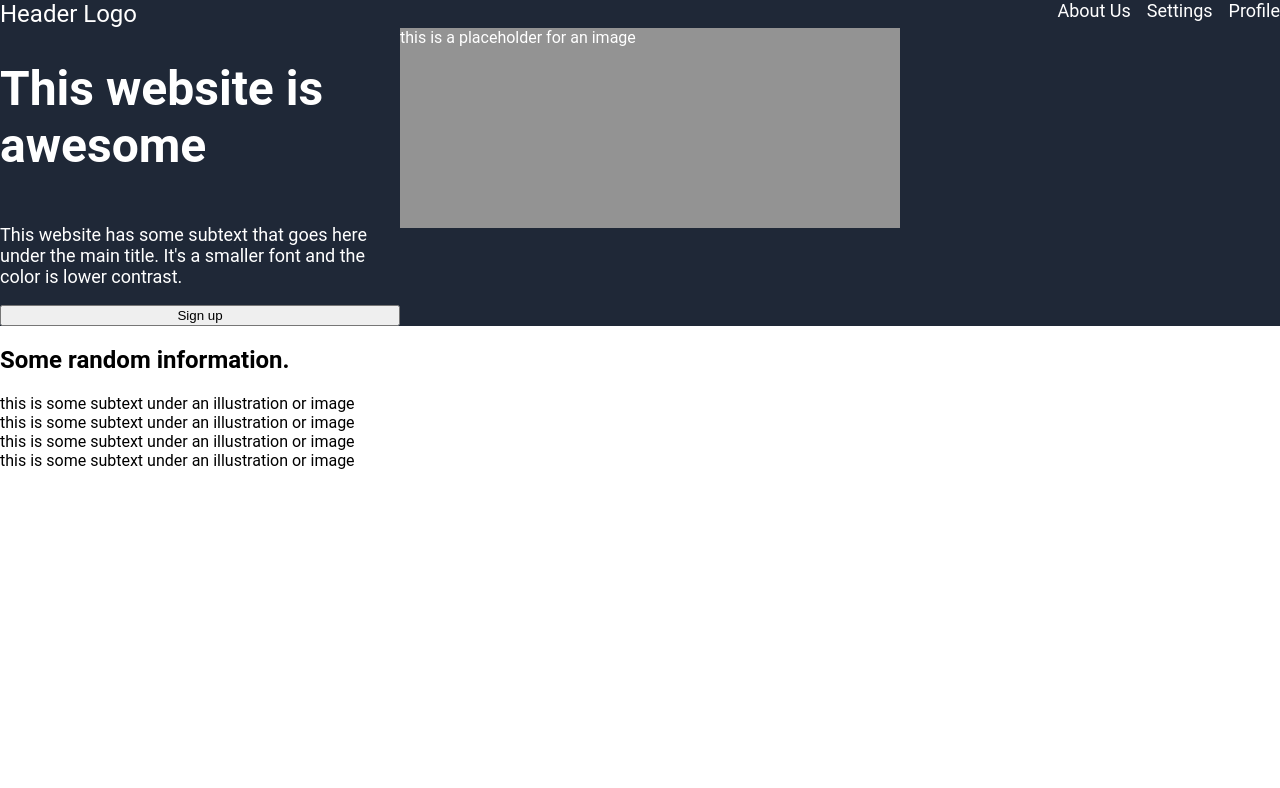
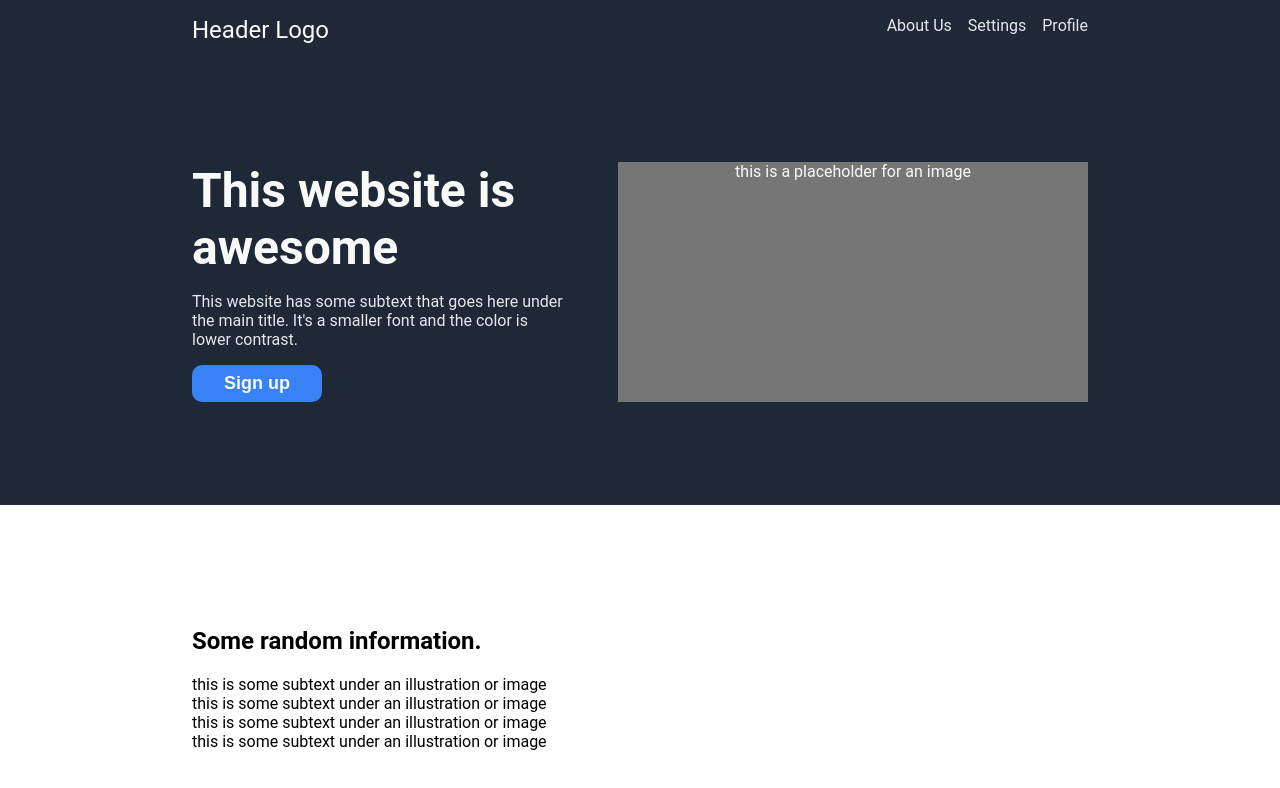
Before and after one commit to joaquinauc/landing-page-demo, a plain HTML site: page index.html in a window 1280 px wide. Drawn offline with Linux system fonts and the light colour scheme.

Commit message:
Style button, finish styling header and hero

```diff
--- a/styles.css
+++ b/styles.css
@@ -1,19 +1,24 @@
 body {
     margin: 0;
     padding: 0;
-    font-family: 'Roboto', 'sans-serif';
+    font-family: 'Roboto', sans-serif;
     display: flex;
     flex-direction: column;
 }
 
+.hero-container, .info-container {
+    padding: 8% 15%;
+}
+
 .header, .hero-container {
     background-color: #1F2837;
-    color: white;
+    color: #F9FAF8;
 }
 
 .header {
     display: flex;
     justify-content: space-between;
+    padding: 16px 15%;
 }
 
 .header-logo {
@@ -21,7 +26,8 @@ body {
 }
 
 .header-links, p {
-    font-size: 18px;
+    font-size: 16px;
+    color: #E5E7EB;
 }
 
 .header-links ul {
@@ -33,17 +39,21 @@ body {
 }
 
 h1 {
+    margin: 0;
     font-size: 48px;
 }
 
 .hero-container {
     display: flex;
+    justify-content: space-between;
+    align-items: stretch;
+    gap: 50px;
 }
 
 .image {
-    height: 200px;
     width: 500px;
-    background-color: #939393;
+    background-color: #767676;
+    text-align: center;
 }
 
 .hero-content {
@@ -52,3 +62,14 @@ h1 {
     flex-basis: 400px;
     flex-wrap: wrap;
 }
+
+button {
+    background-color: #3882F6;
+    color: #F9FAF8;
+    border: none;
+    padding: 8px;
+    width: 130px;
+    font-size: 18px;
+    font-weight: 600;
+    border-radius: 10px;
+}
```
